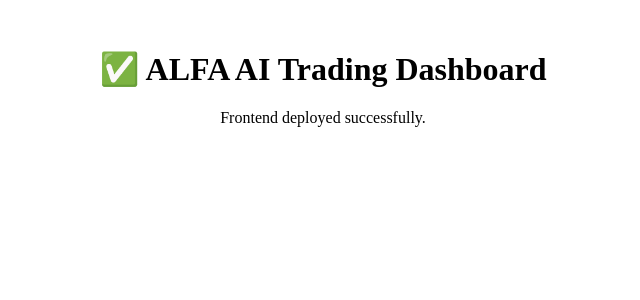
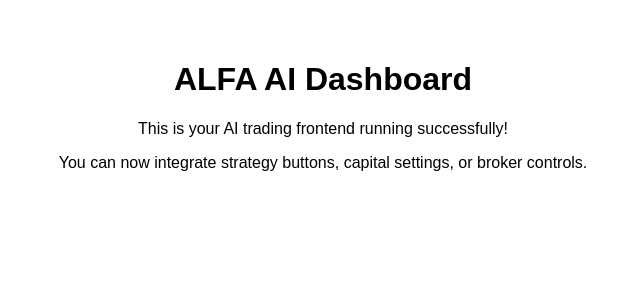
Before and after one commit to ALFATELECOM/ALFA-AI-Trading-Dashboard, a Next.js app in the folder frontend/: page / in a window 1280 px wide. Shown: the top 300 px of the page, without its empty margins (317-957 px from the left). Built offline with nearby package versions, Linux system fonts and the light colour scheme.

Commit message:
Update index.tsx

```diff
--- a/frontend/pages/index.tsx
+++ b/frontend/pages/index.tsx
@@ -1,9 +1,17 @@
+import Head from "next/head";
 
-export default function Home() {
+export default function HomePage() {
   return (
-    <div style={{ textAlign: 'center', marginTop: '50px' }}>
-      <h1>✅ ALFA AI Trading Dashboard</h1>
-      <p>Frontend deployed successfully.</p>
-    </div>
+    <>
+      <Head>
+        <title>ALFA AI Dashboard</title>
+        <meta name="viewport" content="width=device-width, initial-scale=1.0" />
+      </Head>
+      <main style={{ padding: "2rem", fontFamily: "sans-serif", textAlign: "center" }}>
+        <h1>ALFA AI Dashboard</h1>
+        <p>This is your AI trading frontend running successfully!</p>
+        <p>You can now integrate strategy buttons, capital settings, or broker controls.</p>
+      </main>
+    </>
   );
 }
```
